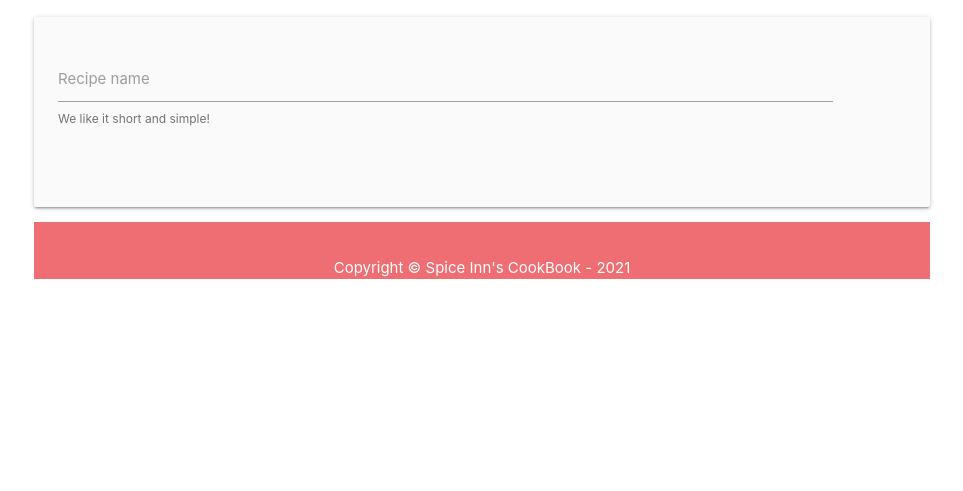
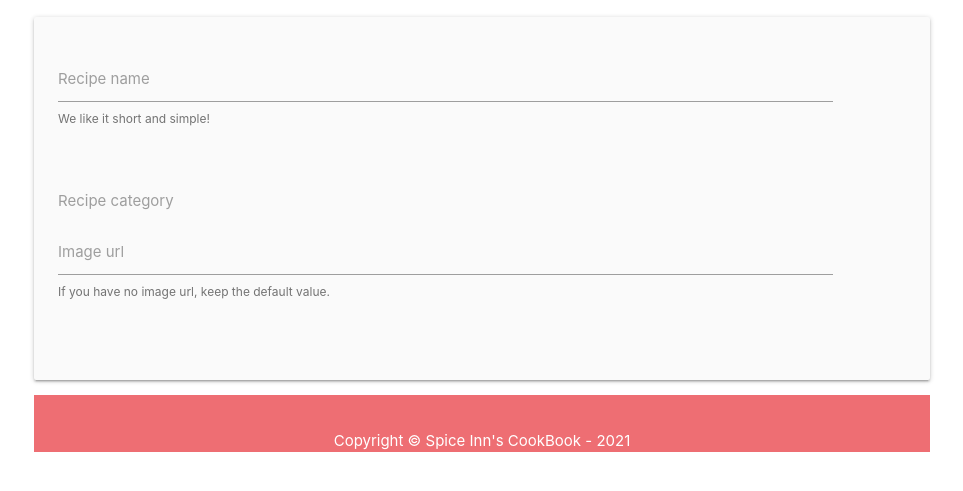
Before and after one commit to Code-Institute-Submissions/sami-sinnari-MilestoneProject3, a Flask app: template templates/add_recipe.html in a window 1280 px wide. Shown: the part 142-633 px from the top of the page, without its empty margins (158-1121 px from the left). Run offline with Flask 2, Linux system fonts and the light colour scheme; the template is opened without the code that fills it, so the values that code supplies are empty; some libraries are stand-ins or nearby versions.

Commit message:
Add customized category name and img_url

```diff
--- a/templates/add_recipe.html
+++ b/templates/add_recipe.html
@@ -15,6 +15,28 @@
                         <span class="helper-text" >We like it short and simple!</span>
                     </div>
                 </div>
+                <!-- Category name -->
+                <div class="row">
+                    <div class="input-field col s11">
+                        <select id="category_name" name="category_name" class="validate" required>
+                            <option value="" disabled selected>Choose category</option>
+                            {% for category in categories %}
+                            <option value="{{ category.category_name}}">{{ category.category_name}}</option>
+                            {% endfor %}
+                        </select>
+                        <label for="category_name">Recipe category</label>
+                    </div>
+                </div>
+                <!-- Img URL -->
+                <div class="row">
+                    <div class="input-field col s11">
+                        <input id="img_url" name="img_url" type="url" pattern="https?://.+" class="validate"
+                        value="" required>
+                        <label for="img_url">Image url</label>
+                        <span class="helper-text" data-error="enter valid URL" data-success="right">If you have no image url, keep the default value.</span>
+                    </div>
+                </div>
+
         </form>
     </div>
 </div>
```
